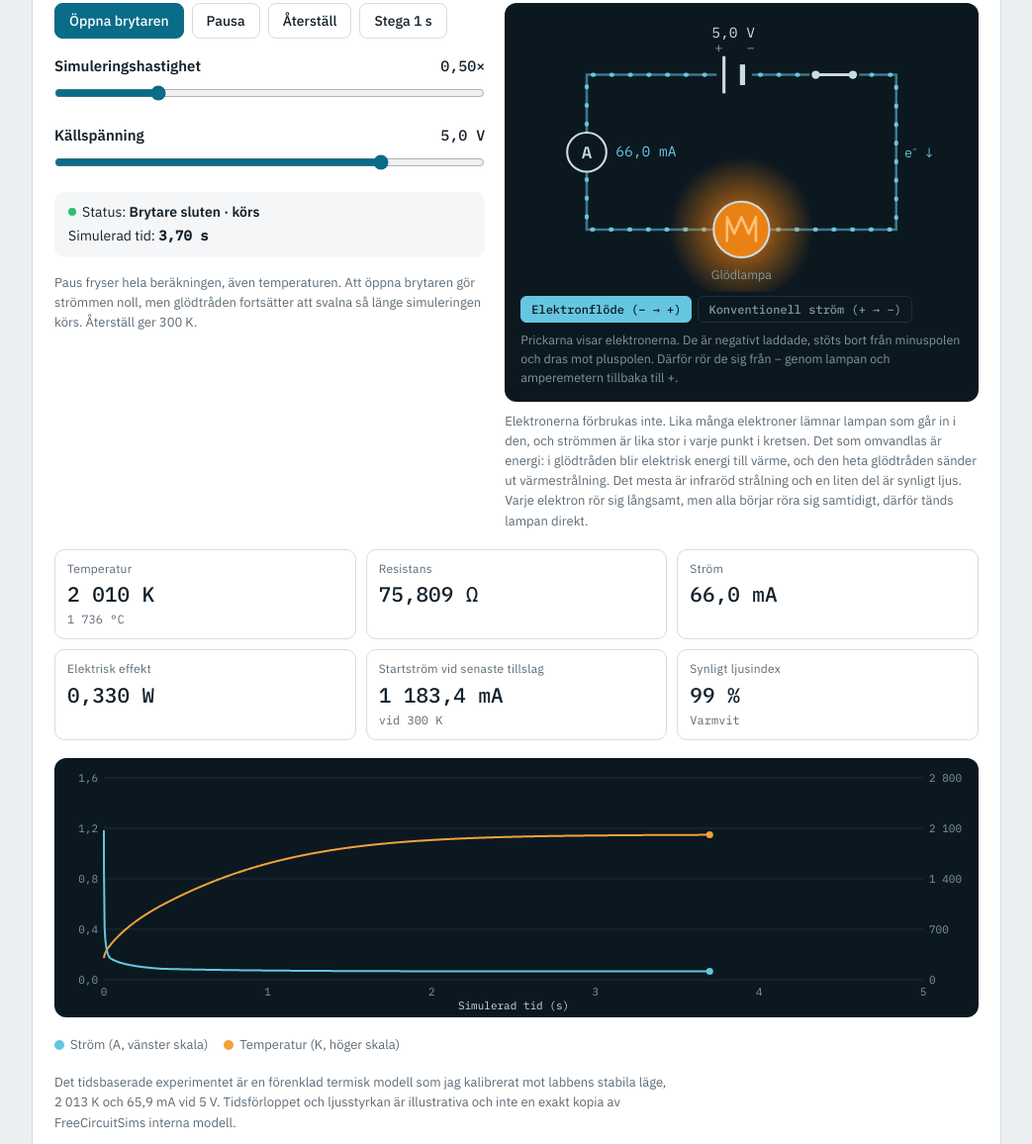
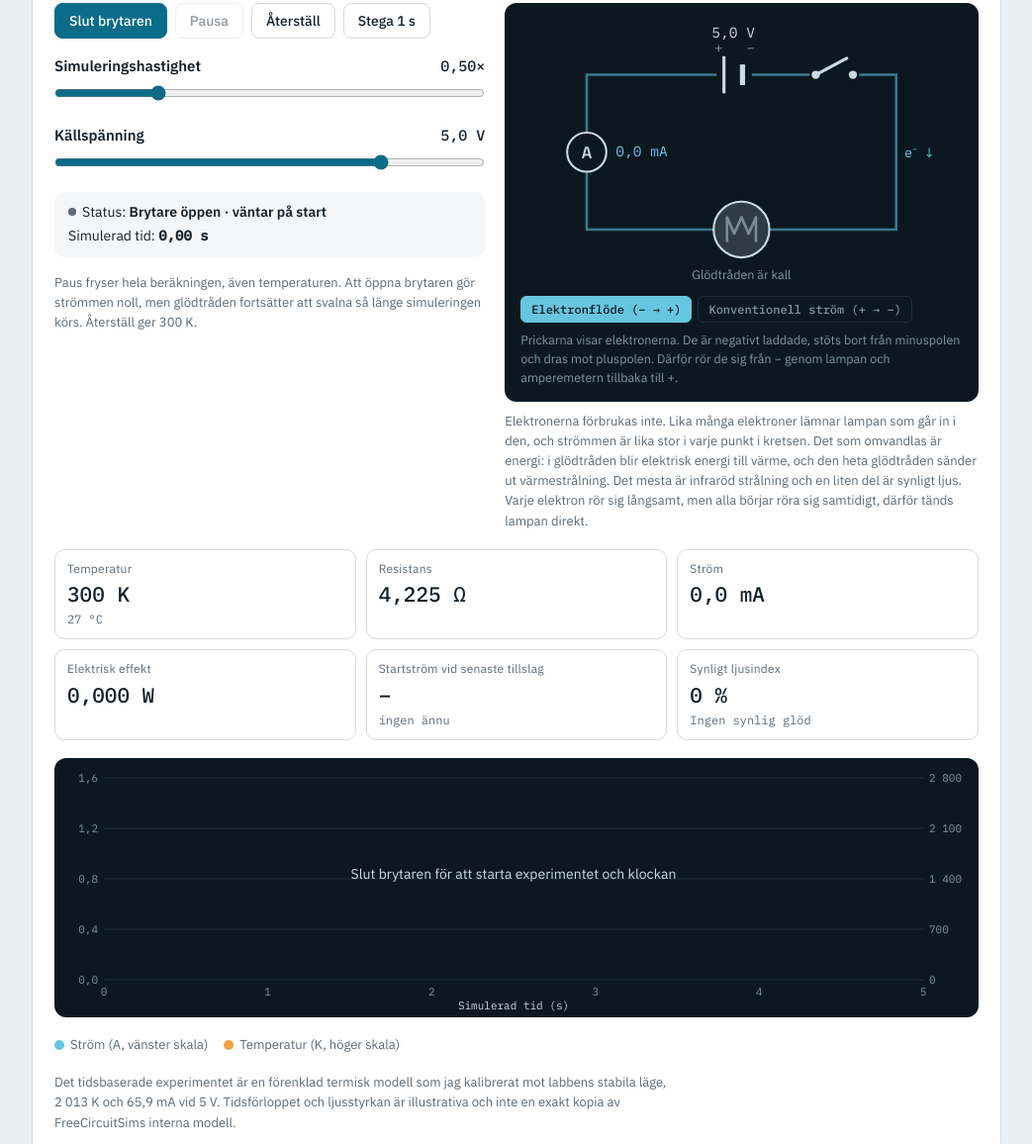
Before and after one commit to xsentinal/lab1, a plain HTML site: page index.html in a window 1280 px wide. Shown: the part 2014-3170 px from the top of the page at 99% size, without its empty margins (118-1161 px from the left). Drawn offline with Linux system fonts and the light colour scheme.

Commit message:
Experiment 2 starts idle; clock starts when the switch is closed
Reset returns to the waiting state instead of letting the clock run.

Co-Authored-By: Claude Opus 5.5 <noreply@anthropic.com>

```diff
--- a/index.html
+++ b/index.html
@@ -95,7 +95,8 @@ input[type=range] { width: 100%; accent-color: var(--accent); margin: 8px 0 2px;
 .tip b { font-weight: 600; }
 .btns { display: flex; flex-wrap: wrap; gap: 8px; }
 button.b { font: 500 14px var(--font-body); padding: 8px 14px; border-radius: 8px; border: 1px solid var(--line); background: var(--surface); color: var(--ink); cursor: pointer; }
-button.b:hover { border-color: var(--accent); }
+button.b:hover:not(:disabled) { border-color: var(--accent); }
+button.b:disabled { opacity: 0.45; cursor: not-allowed; }
 button.b.primary { background: var(--accent); color: var(--accent-ink); border-color: var(--accent); }
 button:focus-visible, input:focus-visible { outline: 2px solid var(--accent); outline-offset: 2px; }
 .status { background: var(--surface-2); border-radius: 10px; padding: 10px 14px; font-size: 14px; display: flex; flex-direction: column; gap: 2px; }
@@ -349,7 +350,8 @@ const TXT = {
     closeSw: "Slut brytaren", openSw: "Öppna brytaren", pause: "Pausa", resume: "Fortsätt", reset: "Återställ", adv: "Stega 1 s",
     speed: "Simuleringshastighet", srcV: "Källspänning",
     status: "Status:", elapsed: "Simulerad tid:",
-    stOpen: "Brytare öppen", stClosed: "Brytare sluten", stPaused: "pausad", stRunning: "körs",
+    stOpen: "Brytare öppen", stClosed: "Brytare sluten", stPaused: "pausad", stRunning: "körs", stReady: "väntar på start",
+    chartIdle: "Slut brytaren för att starta experimentet och klockan",
     pauseNote: "Paus fryser hela beräkningen, även temperaturen. Att öppna brytaren gör strömmen noll, men glödtråden fortsätter att svalna så länge simuleringen körs. Återställ ger 300 K.",
     lgI: "Ström (A, vänster skala)", lgT: "Temperatur (K, höger skala)",
     note2: "Det tidsbaserade experimentet är en förenklad termisk modell som jag kalibrerat mot labbens stabila läge, 2 013 K och 65,9 mA vid 5 V. Tidsförloppet och ljusstyrkan är illustrativa och inte en exakt kopia av FreeCircuitSims interna modell.",
@@ -410,7 +412,8 @@ const TXT = {
     closeSw: "Close switch", openSw: "Open switch", pause: "Pause", resume: "Resume", reset: "Reset", adv: "Advance 1 s",
     speed: "Simulation speed", srcV: "Source voltage",
     status: "Status:", elapsed: "Simulated time:",
-    stOpen: "Switch open", stClosed: "Switch closed", stPaused: "paused", stRunning: "running",
+    stOpen: "Switch open", stClosed: "Switch closed", stPaused: "paused", stRunning: "running", stReady: "waiting to start",
+    chartIdle: "Close the switch to start the experiment and the clock",
     pauseNote: "Pausing freezes the whole calculation, temperature included. Opening the switch sets current to zero, but the filament keeps cooling while the simulation runs. Reset returns it to 300 K.",
     lgI: "Current (A, left scale)", lgT: "Temperature (K, right scale)",
     note2: "This time-based experiment is a simplified thermal model I calibrated to the lab's steady state of 2,013 K and 65.9 mA at 5 V. Its timing and brightness are illustrative, not an exact copy of FreeCircuitSim's internal model.",
@@ -610,7 +613,7 @@ document.querySelectorAll("[data-preset]").forEach(b => b.addEventListener("clic
 
 /* ---------- experiment 2 ---------- */
 const c2 = makeCircuit(el("circ2"), true);
-const S = { T: TA, t: 0, closed: false, running: true, hist: [], lastStart: null, lastStartT: null, nextSample: 0 };
+const S = { T: TA, t: 0, closed: false, running: false, started: false, hist: [], lastStart: null, lastStartT: null, nextSample: 0 };
 const V2 = () => +el("v2").value;
 const curI = () => S.closed ? V2() / R(S.T) : 0;
 function simulate(dtTotal) {
@@ -628,8 +631,9 @@ function simulate(dtTotal) {
 function update2() {
   const I = curI(), r = R(S.T);
   el("sw").textContent = S.closed ? t("openSw") : t("closeSw");
-  el("run").textContent = S.running ? t("pause") : t("resume");
-  el("st").textContent = (S.closed ? t("stClosed") : t("stOpen")) + " · " + (S.running ? t("stRunning") : t("stPaused"));
+  el("run").textContent = S.running || !S.started ? t("pause") : t("resume");
+  el("run").disabled = !S.started;
+  el("st").textContent = (S.closed ? t("stClosed") : t("stOpen")) + " · " + (!S.started ? t("stReady") : S.running ? t("stRunning") : t("stPaused"));
   el("st-dot").classList.toggle("on", S.closed);
   el("el").textContent = fmt(S.t, 2) + " s";
   el("spd-out").textContent = fmt(+el("spd").value, 2) + "×";
@@ -664,6 +668,11 @@ function drawSim() {
   g.textAlign = "center";
   for (let s = Math.ceil(x0); s <= x0 + 5 + 1e-9; s++) g.fillText(fmt(s, 0), x(s), Tp + ph + 16);
   g.fillStyle = pink; g.fillText(lang === "sv" ? "Simulerad tid (s)" : "Simulated time (s)", L + pw / 2, h - 4);
+  if (!S.started) {
+    g.fillStyle = pink; g.font = "14px IBM Plex Sans, sans-serif";
+    g.fillText(t("chartIdle"), L + pw / 2, Tp + ph / 2);
+    return;
+  }
   const pts = S.hist.filter(p => p[0] >= x0);
   const line = (sel, col, yf) => {
     if (pts.length < 2) return;
@@ -675,13 +684,14 @@ function drawSim() {
 }
 el("sw").addEventListener("click", () => {
   S.closed = !S.closed;
+  if (!S.started) { S.started = true; S.running = true; }
   if (S.closed) { S.lastStart = V2() / R(S.T); S.lastStartT = S.T; }
   S.hist.push([S.t, curI(), S.T]);
   update2();
 });
 el("run").addEventListener("click", () => { S.running = !S.running; update2(); });
-el("reset").addEventListener("click", () => { Object.assign(S, { T: TA, t: 0, closed: false, hist: [], lastStart: null, lastStartT: null, nextSample: 0 }); update2(); });
-el("adv").addEventListener("click", () => { simulate(1); update2(); });
+el("reset").addEventListener("click", () => { Object.assign(S, { T: TA, t: 0, closed: false, running: false, started: false, hist: [], lastStart: null, lastStartT: null, nextSample: 0 }); update2(); });
+el("adv").addEventListener("click", () => { S.started = true; simulate(1); update2(); });
 ["spd", "v2"].forEach(id => el(id).addEventListener("input", update2));
 
 /* ---------- loop ---------- */
@@ -708,9 +718,7 @@ matchMedia("(prefers-color-scheme: dark)").addEventListener("change", update1);
 new MutationObserver(update1).observe(document.documentElement, { attributes: true, attributeFilter: ["data-theme"] });
 window.addEventListener("resize", update1);
 
-/* open in a working state: switch closed, a moment into warm-up */
-S.closed = true; S.lastStart = V2() / R(S.T); S.lastStartT = S.T; S.hist.push([0, S.lastStart, S.T]);
-simulate(1.2);
+/* Experiment 2 opens idle: switch open, 300 K, clock at 0 until the viewer closes the switch */
 applyLang();
 requestAnimationFrame(frame);
 })();
```
